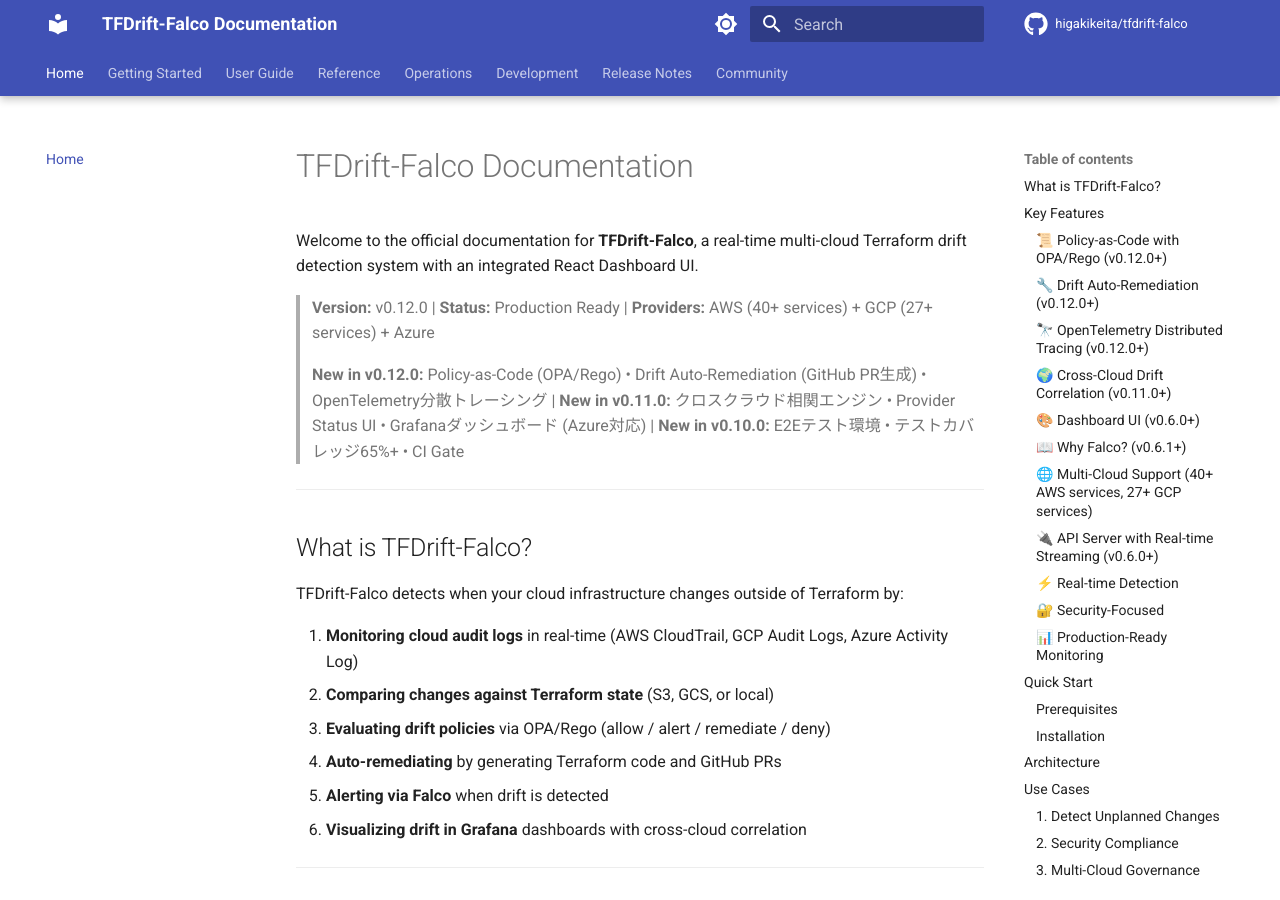
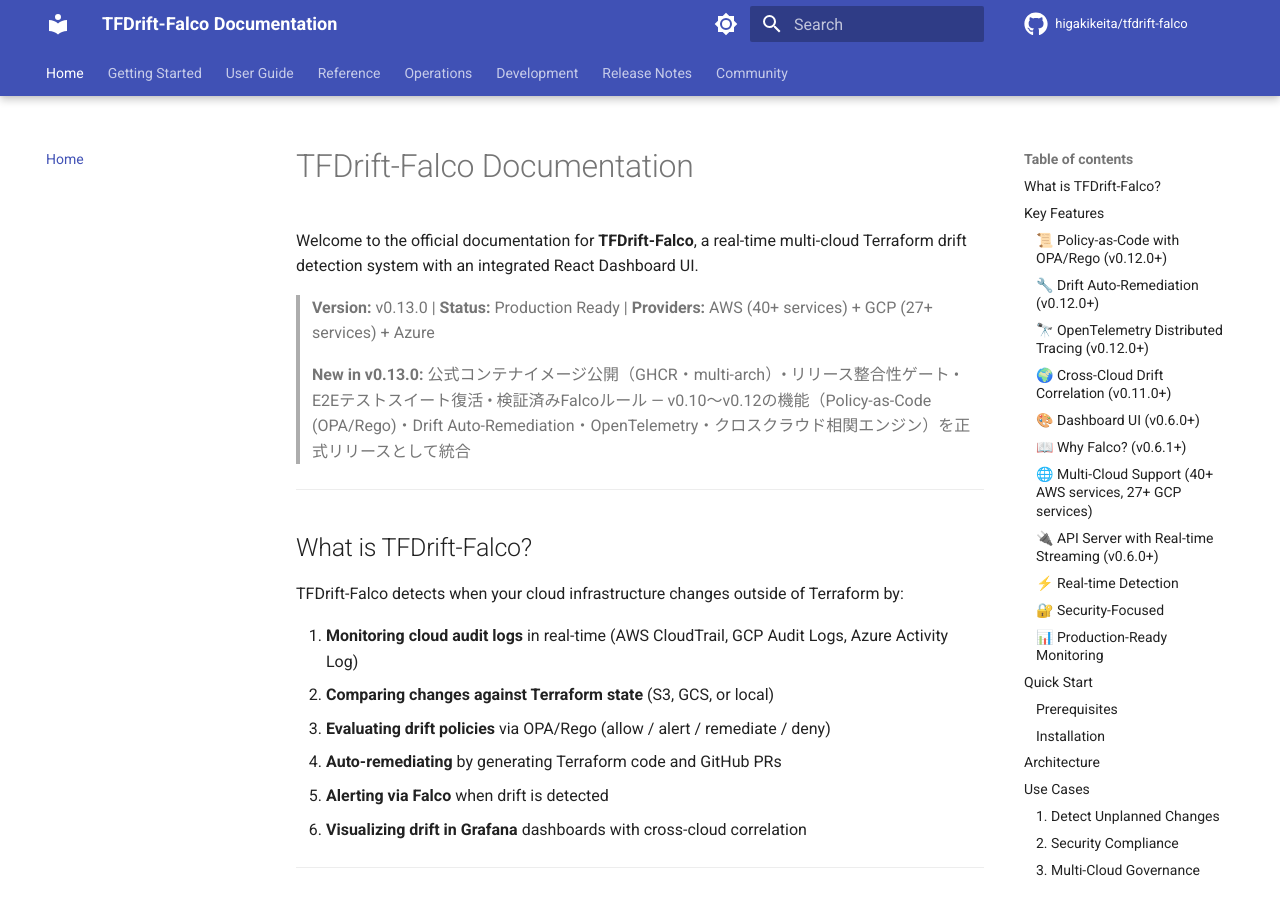
Before and after one commit to higakikeita/tfdrift-falco, an MkDocs documentation site: the page built from docs/index.md, in a window 1280 px wide and 900 px high. Built offline with MkDocs 1.6.1 and Material for MkDocs 9.7.7, drawn with Linux system fonts in a browser that asks for light colours; comment, search, counter and statistics services are not loaded; the version menu is left out.

Commit message:
docs(site): sync docs site and website to v0.13.0; gate them at release
The GitHub Pages docs still said v0.12.0 and the Vercel landing page
was two generations behind ("Now Releasing v0.9.0") — the deploys are
automatic but nothing kept the content honest.

- docs/index.md, docs/quickstart.md, mkdocs.yml -> v0.13.0
- Add docs/release-notes/v0.13.0.md (site nav entry included)
- website/app/page.tsx: banner + Latest Release stat -> v0.13.0
- Extend verify-version-consistency to 7 identities: tag = VERSION =
  CHANGELOG = binary = mkdocs project_version = docs/index.md header =
  website Latest Release, plus the release-notes page must exist.
  A stale docs site now fails the release instead of shipping quietly.

Verified: gate passes for 0.13.0, fails a simulated 0.14.0; mkdocs
build clean with the new nav entry.

Co-Authored-By: Claude Opus 4.8 <noreply@anthropic.com>

```diff
--- a/docs/index.md
+++ b/docs/index.md
@@ -2,9 +2,9 @@
 
 Welcome to the official documentation for **TFDrift-Falco**, a real-time multi-cloud Terraform drift detection system with an integrated React Dashboard UI.
 
-> **Version:** v0.12.0 | **Status:** Production Ready | **Providers:** AWS (40+ services) + GCP (27+ services) + Azure
+> **Version:** v0.13.0 | **Status:** Production Ready | **Providers:** AWS (40+ services) + GCP (27+ services) + Azure
 >
-> **New in v0.12.0:** Policy-as-Code (OPA/Rego) • Drift Auto-Remediation (GitHub PR生成) • OpenTelemetry分散トレーシング | **New in v0.11.0:** クロスクラウド相関エンジン • Provider Status UI • Grafanaダッシュボード (Azure対応) | **New in v0.10.0:** E2Eテスト環境 • テストカバレッジ65%+ • CI Gate
+> **New in v0.13.0:** 公式コンテナイメージ公開（GHCR・multi-arch）• リリース整合性ゲート • E2Eテストスイート復活 • 検証済みFalcoルール — v0.10〜v0.12の機能（Policy-as-Code (OPA/Rego)・Drift Auto-Remediation・OpenTelemetry・クロスクラウド相関エンジン）を正式リリースとして統合
 
 ---
 
--- a/mkdocs.yml
+++ b/mkdocs.yml
@@ -166,6 +166,7 @@ nav:
   # 7. Release Notes - Version History (newest first)
   # ==========================================
   - Release Notes:
+      - v0.13.0 (Debt Settlement, GHCR初公開): release-notes/v0.13.0.md
       - v0.12.0 (OPA/Rego, Auto-Remediation, OTel): release-notes/v0.12.0.md
       - v0.11.0 (Cross-Cloud Correlation): release-notes/v0.11.0.md
       - v0.10.0 (Testing Infrastructure): release-notes/v0.10.0.md
@@ -235,7 +236,7 @@ markdown_extensions:
 
 extra:
   # Single source of truth for version — used in docs via {{ config.extra.project_version }}
-  project_version: "0.12.0"
+  project_version: "0.13.0"
   version:
     provider: mike
     default: stable
--- a/website/app/page.tsx
+++ b/website/app/page.tsx
@@ -42,7 +42,7 @@ export default function Home() {
           <div className="text-center space-y-8">
             <div className="inline-flex items-center space-x-2 px-4 py-2 bg-indigo-500/10 border border-indigo-500/20 rounded-full text-indigo-300 text-sm animate-pulse">
               <RocketIcon className="w-4 h-4" />
-              <span>🎉 Now Releasing v0.9.0 - Azure Full Support & Real-Time Enhancements!</span>
+              <span>🎉 Now Releasing v0.13.0 - Official Container Images on GHCR (multi-arch)!</span>
             </div>
 
             <h1 className="text-5xl md:text-7xl font-bold text-white leading-tight">
@@ -111,7 +111,7 @@ export default function Home() {
             <StatCard number="203" label="AWS Events" />
             <StatCard number="100+" label="GCP Events" />
             <StatCard number="31+" label="Total Services" />
-            <StatCard number="v0.9.0" label="Latest Release" />
+            <StatCard number="v0.13.0" label="Latest Release" />
           </div>
         </div>
       </section>
```
Also changed, not shown: docs/quickstart.md (+2 -2 lines), docs/release-notes/v0.13.0.md (added, +40 -0 lines), 1 other file.
